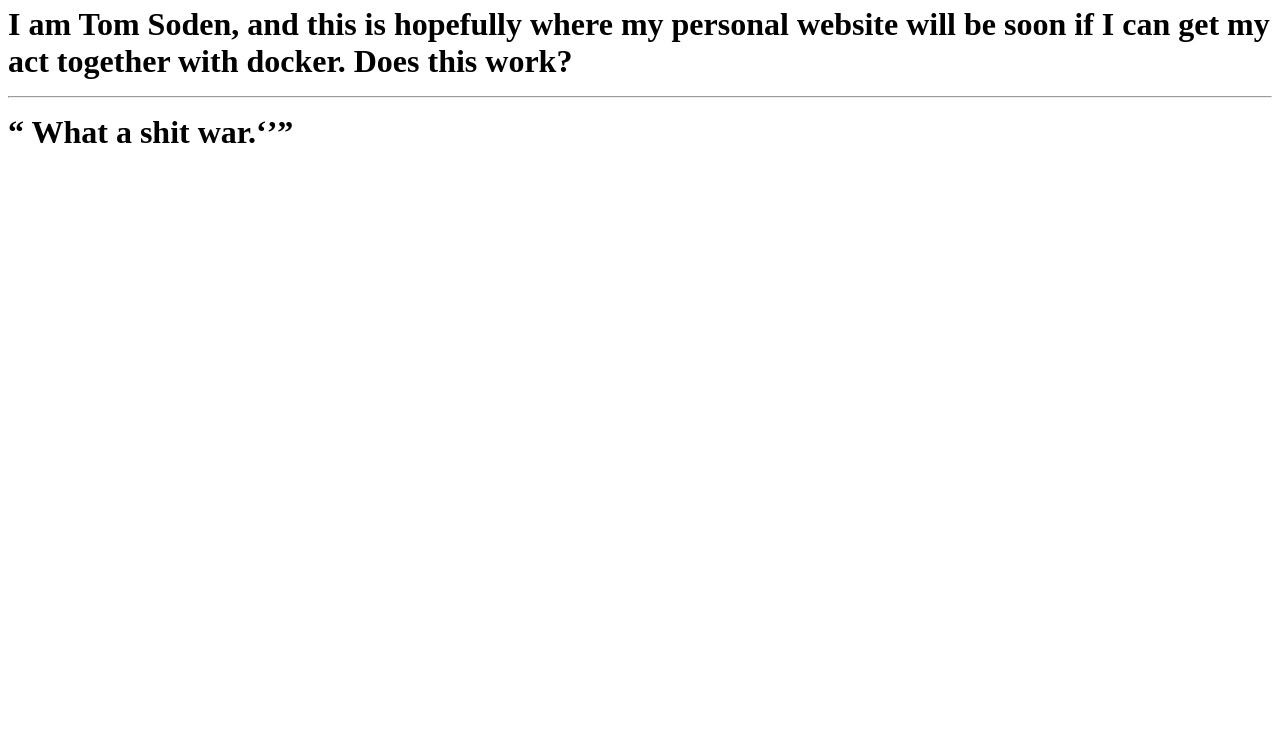
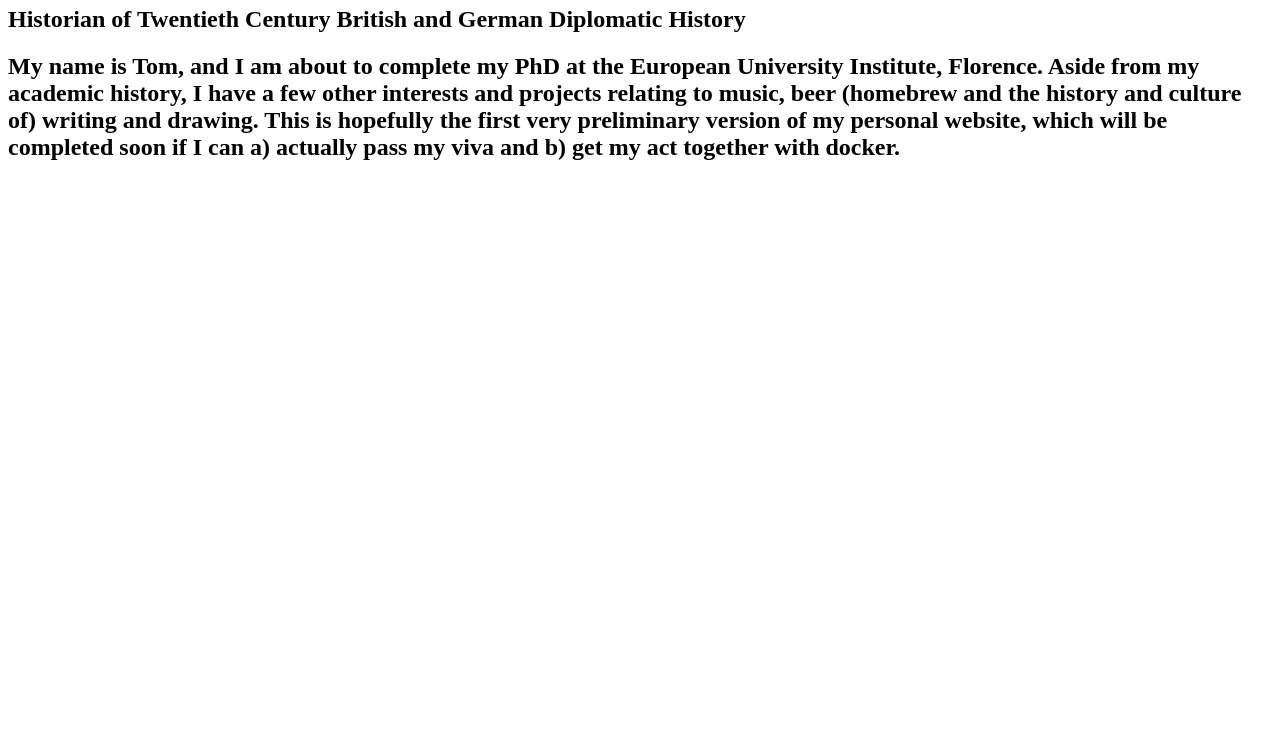
Before and after one commit to Tsodenhist/Tsodenhist.github.io, a plain HTML site: page index.html in a window 1280 px wide. Shown: the part 60-800 px from the top of the page. Drawn offline with Linux system fonts and the light colour scheme.

Commit message:
Update index.html

```diff
--- a/index.html
+++ b/index.html
@@ -1,7 +1,13 @@
-<h1>Hello <h1>
-I am Tom Soden, and this is hopefully where my personal website will be soon if I can get my act together with docker.
-Does this <strong?>work?<strong>
+<h1>Thomas Soden <h1>
+<h2>Historian of Twentieth Century British and German Diplomatic History <h2>
 
-<hr />
+<head>
+    <!-- Description of the document -->
+    <meta charset="UTF-8" />
 
-<q> What a shit war.<q>
+<body>
+My name is Tom, and I am about to complete my PhD at the European University Institute, Florence.
+Aside from my academic history, I have a few other interests and projects relating to music, beer (homebrew and the history and culture of) writing and drawing.
+This is hopefully the first very preliminary version of my personal website, which will be completed soon if I can a) actually pass my viva and b) get my act together with docker.
+<body>
+<html>
```
